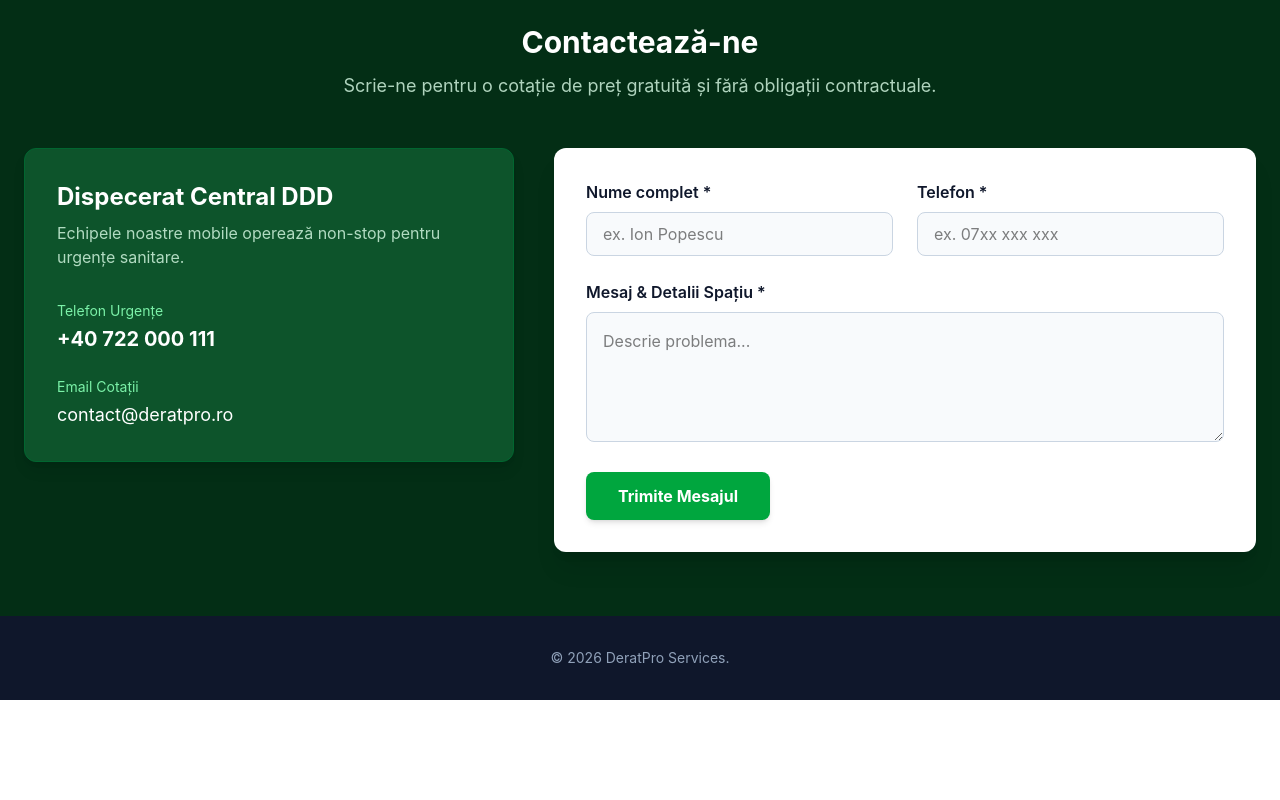
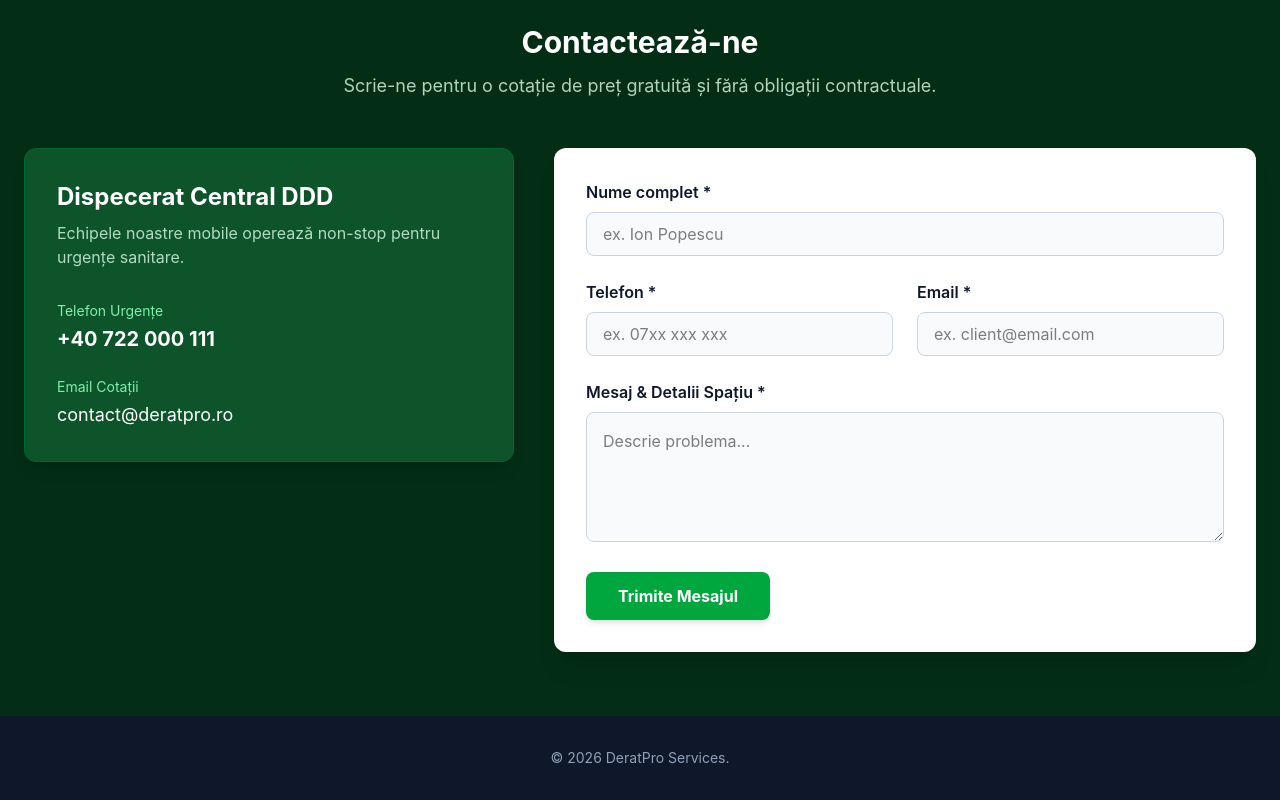
Before and after one commit to CosminPretcar/DeratPro, a React (Vite) app: page / in a window 1280 px wide. Shown: the part 2234-3034 px from the top of the page. Before the commit the page ends 2934 px from the top, so only its background shows below. Built offline with nearby package versions, Linux system fonts and the light colour scheme.

Commit message:
small fixes

```diff
--- a/index.html
+++ b/index.html
@@ -13,6 +13,8 @@
     <meta property="og:title" content="DeratPro | Servicii DDD Profesionale" />
     <meta property="og:description" content="Scapă definitiv de dăunători cu DeratPro. Intervenție rapidă și garanție 100%." />
     <meta property="og:type" content="website" />
+    <meta property="og:url" content="https://cosminpretcar.github.io/DeratPro/" />
+    <meta property="og:image" content="https://cosminpretcar.github.io/DeratPro/favicon.png" />
   </head>
   <body>
     <div id="root"></div>
--- a/src/App.tsx
+++ b/src/App.tsx
@@ -8,7 +8,7 @@ import Header from './components/Header'
 
 export default function App() {
   return (
-    <div id="top" className="min-h-screen flex bg-white flex-col font-sans pt-20">
+    <div className="min-h-screen flex bg-white flex-col font-sans pt-20">
       <Header />
       <Hero />
       <Services />
--- a/src/components/Contact.tsx
+++ b/src/components/Contact.tsx
@@ -2,10 +2,62 @@ import { useState } from 'react';
 
 export default function Contact() {
   const [isSubmitted, setIsSubmitted] = useState(false);
+  const [formData, setFormData] = useState({
+    name: '',
+    phone: '',
+    email: '',
+    message: ''
+  });
+
+  const [errors, setErrors] = useState({
+    name: '',
+    phone: '',
+    email: ''
+  });
+
+  const validateForm = () => {
+    let isValid = true;
+    const newErrors = { name: '', phone: '', email: '' };
+
+    if (formData.name.trim().length < 3) {
+      newErrors.name = "Acest câmp este obligatoriu. Te rugăm să introduci un nume.";
+      isValid = false;
+    }
+
+    const phoneRegex = /^0[0-9]{9}$/;
+    if (!phoneRegex.test(formData.phone)) {
+      newErrors.phone = "Introdu un număr valid din 10 cifre.";
+      isValid = false;
+    }
+
+    const emailRegex = /^[^\s@]+@[^\s@]+\.[^\s@]+$/;
+    if (!emailRegex.test(formData.email)) {
+      newErrors.email = "Introdu o adresă de email validă.";
+      isValid = false;
+    }
+
+    setErrors(newErrors);
+    return isValid;
+  };
 
   const handleSubmit = (e: React.FormEvent<HTMLFormElement>) => {
     e.preventDefault();
-    setIsSubmitted(true);
+
+    if (validateForm()) {
+      setIsSubmitted(true);
+
+      setTimeout(() => {
+        setIsSubmitted(false);
+        setFormData({ name: '', phone: '', email: '', message: '' });
+      }, 4000);
+    }
+  };
+
+  const handleInputChange = (field: string, value: string) => {
+    setFormData(prev => ({ ...prev, [field]: value }));
+    if (errors[field as keyof typeof errors]) {
+      setErrors(prev => ({ ...prev, [field]: '' }));
+    }
   };
 
   return (
@@ -42,21 +94,64 @@ export default function Contact() {
                 <span>Mesajul a fost trimis cu succes! Un inspector vă va contacta în scurt timp.</span>
               </div>
             ) : (
-              <form onSubmit={handleSubmit} className="space-y-6">
+              <form onSubmit={handleSubmit} className="space-y-6" noValidate>
+                <div className="space-y-2">
+                  <label htmlFor="name" className="font-semibold text-slate-900 block">Nume complet *</label>
+                  <input
+                    id="name"
+                    type="text"
+                    placeholder="ex. Ion Popescu"
+                    className={`w-full h-11 px-4 bg-slate-50 border rounded-lg focus:outline-none focus:ring-2 transition-colors ${
+                      errors.name ? "border-red-500 focus:ring-red-500" : "border-slate-300 focus:ring-green-600"
+                    }`}
+                    value={formData.name}
+                    onChange={(e) => handleInputChange('name', e.target.value)}
+                  />
+                  {errors.name && <p className="text-red-500 text-sm mt-1">{errors.name}</p>}
+                </div>
+
                 <div className="grid grid-cols-1 sm:grid-cols-2 gap-6">
                   <div className="space-y-2">
-                    <label htmlFor="name" className="font-semibold text-slate-900 block">Nume complet *</label>
-                    <input id="name" type="text" required placeholder="ex. Ion Popescu" className="w-full h-11 px-4 bg-slate-50 border border-slate-300 rounded-lg focus:outline-none focus:ring-2 focus:ring-green-600" />
+                    <label htmlFor="phone" className="font-semibold text-slate-900 block">Telefon *</label>
+                    <input
+                      id="phone"
+                      type="tel"
+                      placeholder="ex. 07xx xxx xxx"
+                      className={`w-full h-11 px-4 bg-slate-50 border rounded-lg focus:outline-none focus:ring-2 transition-colors ${
+                        errors.phone ? "border-red-500 focus:ring-red-500" : "border-slate-300 focus:ring-green-600"
+                      }`}
+                      value={formData.phone}
+                      onChange={(e) => handleInputChange('phone', e.target.value)}
+                    />
+                    {errors.phone && <p className="text-red-500 text-sm mt-1">{errors.phone}</p>}
                   </div>
+
                   <div className="space-y-2">
-                    <label htmlFor="phone" className="font-semibold text-slate-900 block">Telefon *</label>
-                    <input id="phone" type="tel" required placeholder="ex. 07xx xxx xxx" className="w-full h-11 px-4 bg-slate-50 border border-slate-300 rounded-lg focus:outline-none focus:ring-2 focus:ring-green-600" />
+                    <label htmlFor="email" className="font-semibold text-slate-900 block">Email *</label>
+                    <input
+                      id="email"
+                      type="email"
+                      placeholder="ex. client@email.com"
+                      className={`w-full h-11 px-4 bg-slate-50 border rounded-lg focus:outline-none focus:ring-2 transition-colors ${
+                        errors.email ? "border-red-500 focus:ring-red-500" : "border-slate-300 focus:ring-green-600"
+                      }`}
+                      value={formData.email}
+                      onChange={(e) => handleInputChange('email', e.target.value)}
+                    />
+                    {errors.email && <p className="text-red-500 text-sm mt-1">{errors.email}</p>}
                   </div>
                 </div>
 
                 <div className="space-y-2">
                   <label htmlFor="message" className="font-semibold text-slate-900 block">Mesaj & Detalii Spațiu *</label>
-                  <textarea id="message" required rows={4} placeholder="Descrie problema..." className="w-full p-4 bg-slate-50 border border-slate-300 rounded-lg focus:outline-none focus:ring-2 focus:ring-green-600 resize-y"></textarea>
+                  <textarea
+                    id="message"
+                    rows={4}
+                    placeholder="Descrie problema..."
+                    className="w-full p-4 bg-slate-50 border border-slate-300 rounded-lg focus:outline-none focus:ring-2 focus:ring-green-600 resize-y"
+                    value={formData.message}
+                    onChange={(e) => handleInputChange('message', e.target.value)}
+                  ></textarea>
                 </div>
 
                 <button type="submit" className="w-full sm:w-auto bg-green-600 hover:bg-green-700 text-white font-bold px-8 py-3 rounded-lg transition-colors cursor-pointer shadow-md">
--- a/src/components/Header.tsx
+++ b/src/components/Header.tsx
@@ -8,10 +8,14 @@ export default function Header() {
     e.preventDefault();
     setIsMenuOpen(false);
 
+    if (targetId === 'top') {
+      window.scrollTo({ top: 0, behavior: 'smooth' });
+      return;
+    }
+
     setTimeout(() => {
       const element = document.getElementById(targetId);
       if (element) {
-
         const y = element.getBoundingClientRect().top + window.scrollY - 80;
         window.scrollTo({ top: y, behavior: 'smooth' });
       }
--- a/src/components/Hero3D.tsx
+++ b/src/components/Hero3D.tsx
@@ -2,6 +2,11 @@ import { useRef, useMemo } from 'react';
 import { Canvas, useFrame } from '@react-three/fiber';
 import { OrbitControls, Grid } from '@react-three/drei';
 import * as THREE from 'three';
+
+const targetScaleSmall = new THREE.Vector3(0.1, 0.1, 0.1);
+const targetScaleLarge = new THREE.Vector3(1, 1, 1);
+const colorGreen = new THREE.Color('#16a34a');
+const colorRed = new THREE.Color('#ef4444');
 
 function Target({ position, scannerXRef }: { position: [number, number, number], scannerXRef: { current: number } }) {
   const meshRef = useRef<THREE.Mesh>(null);
@@ -13,11 +18,11 @@ function Target({ position, scannerXRef }: { position: [number, number, number],
     const distance = Math.abs(position[0] - scannerXRef.current);
 
     if (distance < 0.4) {
-      meshRef.current.scale.lerp(new THREE.Vector3(0.1, 0.1, 0.1), 0.2);
-      materialRef.current.color.lerp(new THREE.Color('#16a34a'), 0.2);
+      meshRef.current.scale.lerp(targetScaleSmall, 0.2);
+      materialRef.current.color.lerp(colorGreen, 0.2);
     } else if (distance > 2) {
-      meshRef.current.scale.lerp(new THREE.Vector3(1, 1, 1), 0.05);
-      materialRef.current.color.lerp(new THREE.Color('#ef4444'), 0.05);
+      meshRef.current.scale.lerp(targetScaleLarge, 0.05);
+      materialRef.current.color.lerp(colorRed, 0.05);
     }
   });
 
```
Also changed, not shown: public/favicon.png (added), 1 other file (tests, documents, lock files or other folders).
